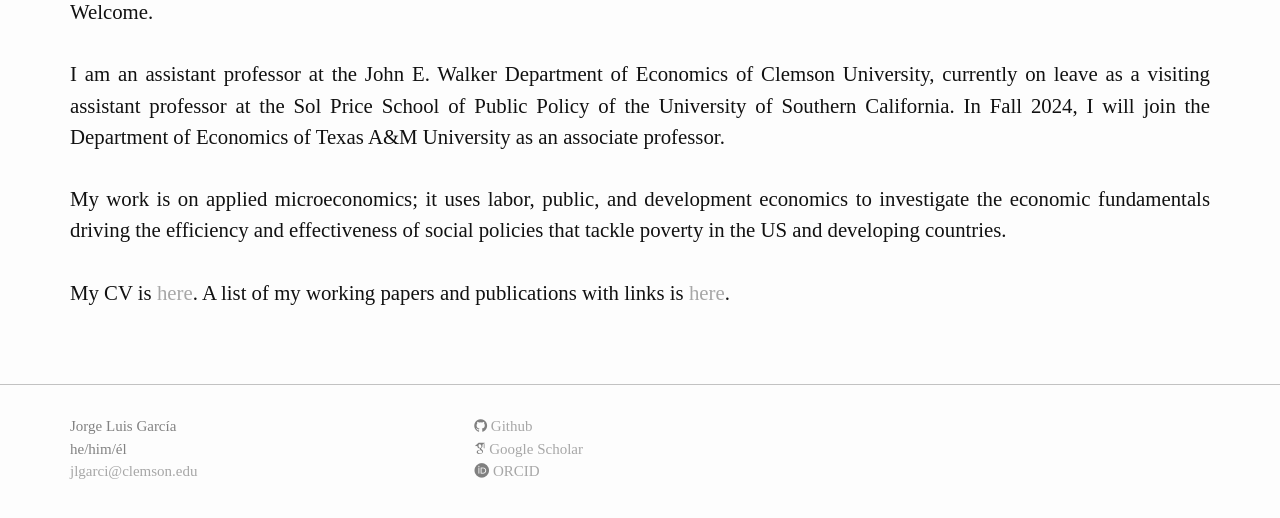
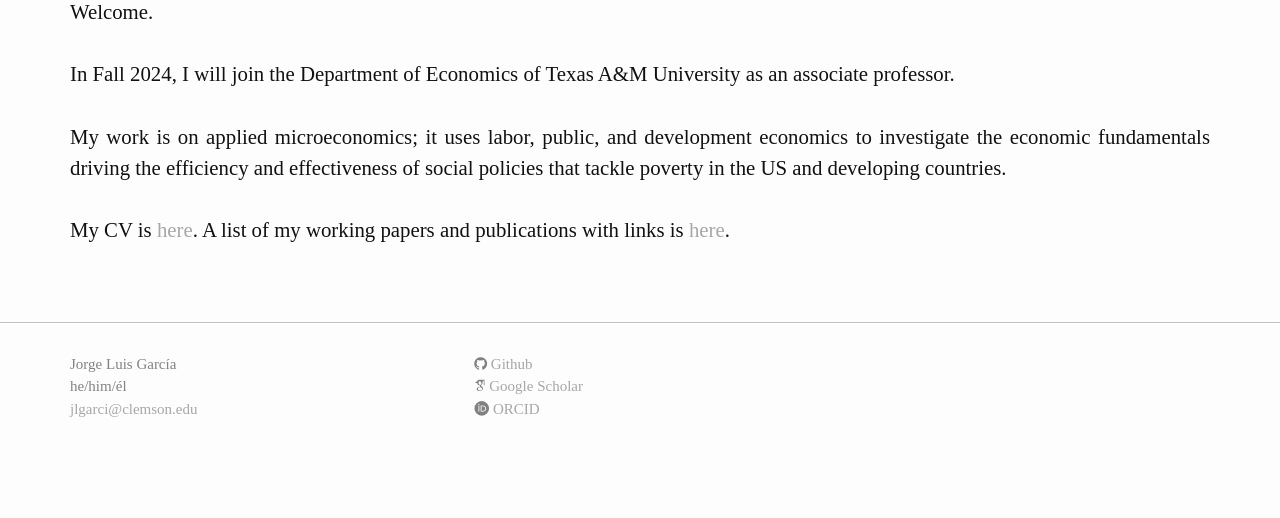
Before and after one commit to jorgelgarcia/jorgelgarcia.github.io, a Jekyll site: the page built from index.html, in a window 1280 px wide, cut to the strip 203-721 px from the top of the page. Built offline with Jekyll 4.4.1, drawn with Linux system fonts in a browser that asks for light colours; nearby versions of some CDN libraries; some web fonts are replaced.

Commit message:
modidying all

```diff
--- a/index.html
+++ b/index.html
@@ -9,7 +9,7 @@ title:
 Welcome.
 <br>
 <br>
-I am an assistant professor at the John E. Walker Department of Economics of Clemson University, currently on leave as a visiting assistant professor at the Sol Price School of Public Policy of the University of Southern California. In Fall 2024, I will join the Department of Economics of Texas A&M University as an associate professor.
+In Fall 2024, I will join the Department of Economics of Texas A&M University as an associate professor.
 <br>
 <br>
 My work is on applied microeconomics; it uses labor, public, and development economics to investigate the economic fundamentals driving the efficiency and effectiveness of social policies that tackle poverty in the US and developing countries.
```
Also changed, not shown: 1 other file.
